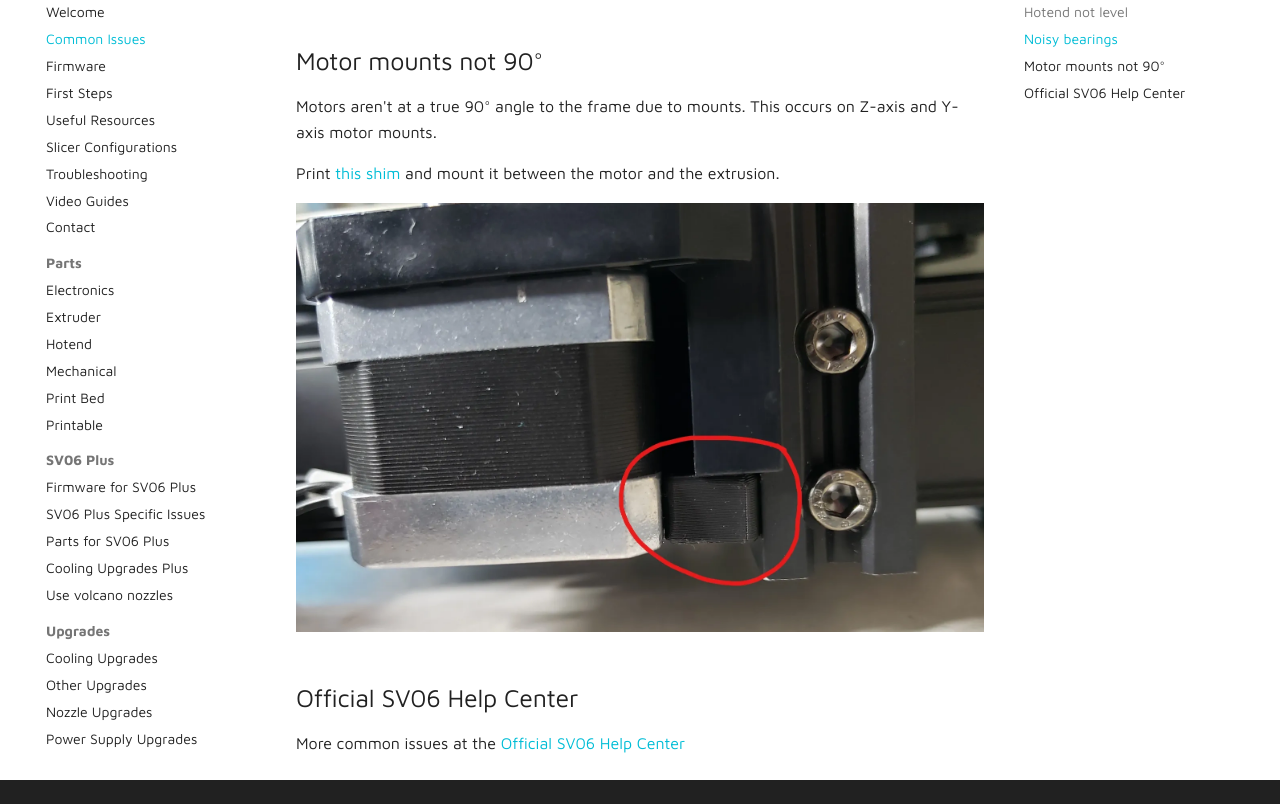
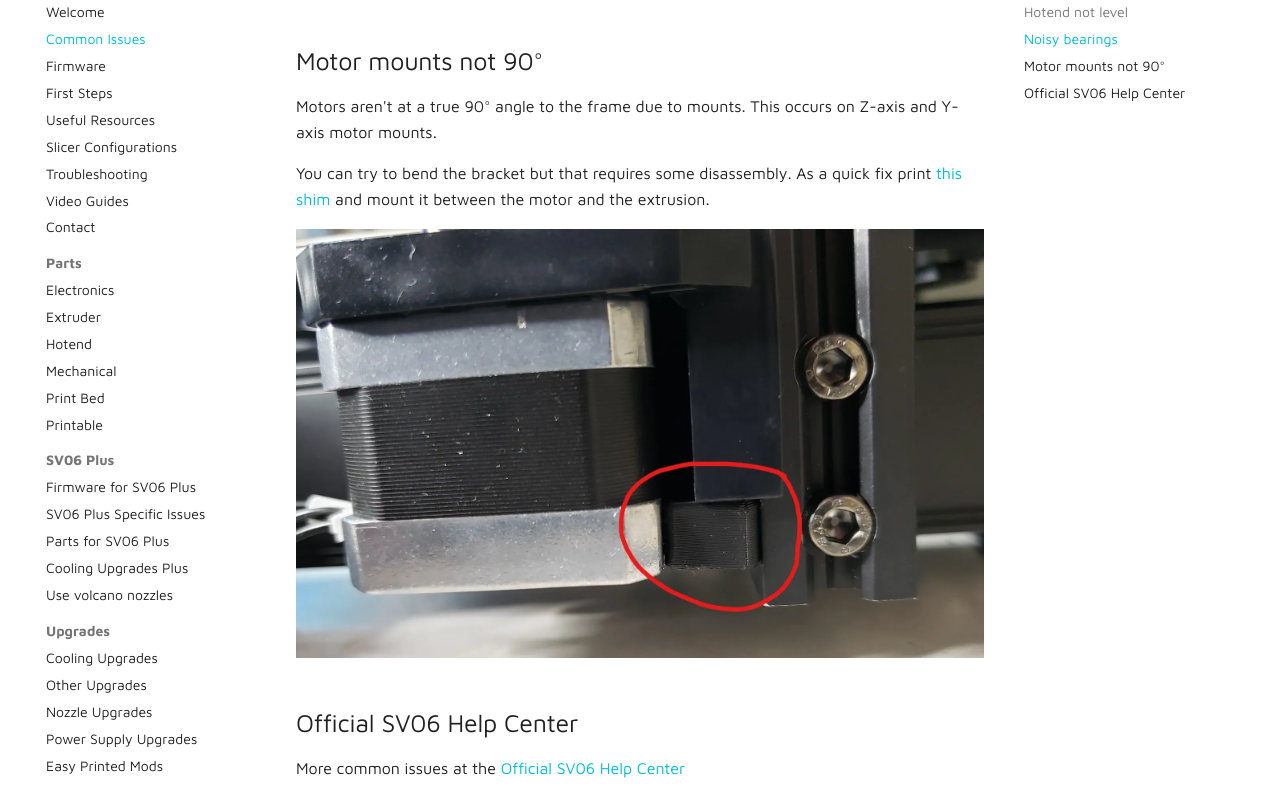
Before and after one commit to blakadder/sv06, an MkDocs documentation site: the page built from docs/common-issues.md, in a window 1280 px wide and 900 px high, scrolled down 1373 px, cut to the strip 96-900 px from the top of the window. Built offline with MkDocs 1.6.1 and Material for MkDocs 9.7.7, drawn with Linux system fonts in a browser that asks for light colours; comment, search, counter and statistics services are not loaded.

Commit message:
add info

```diff
--- a/docs/common-issues.md
+++ b/docs/common-issues.md
@@ -26,7 +26,7 @@
 
 Motors aren't at a true 90° angle to the frame due to mounts. This occurs on Z-axis and Y-axis motor mounts.
 
-Print [this shim](https://www.printables.com/model/360276) and mount it between the motor and the extrusion.
+You can try to bend the bracket but that requires some disassembly. As a quick fix print [this shim](https://www.printables.com/model/360276) and mount it between the motor and the extrusion.
 
 ![Shim the motor mount](/images/troubleshooting/motor_not_true.webp)
 
```
